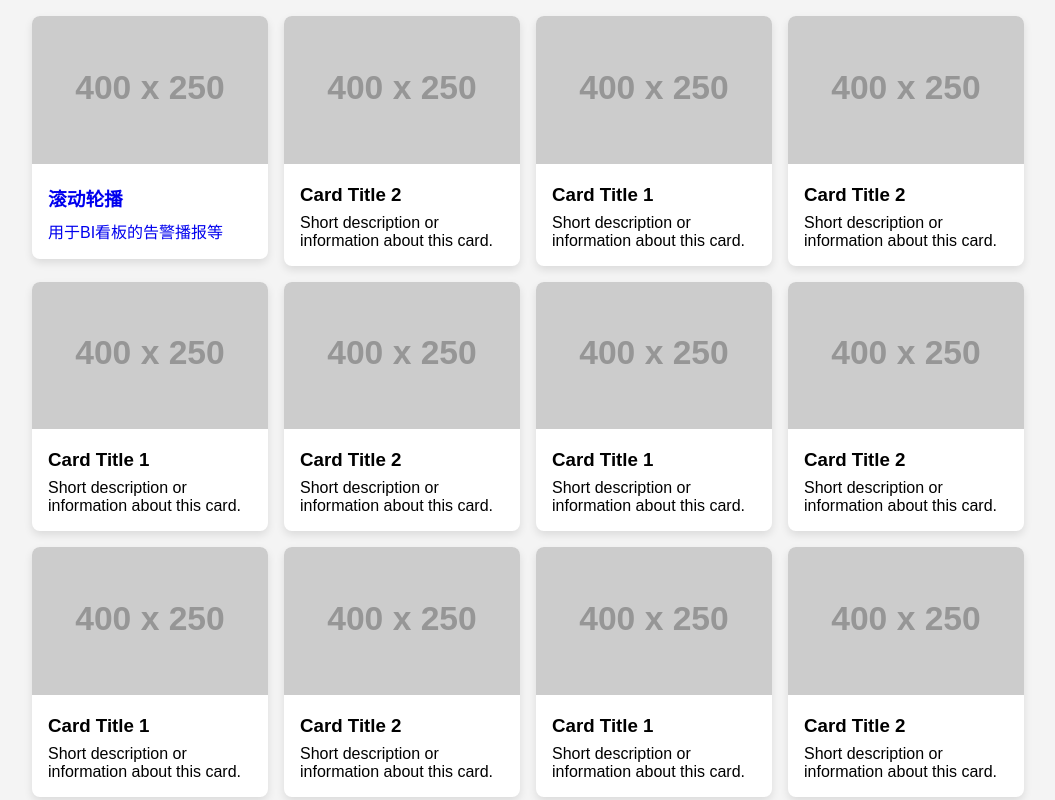
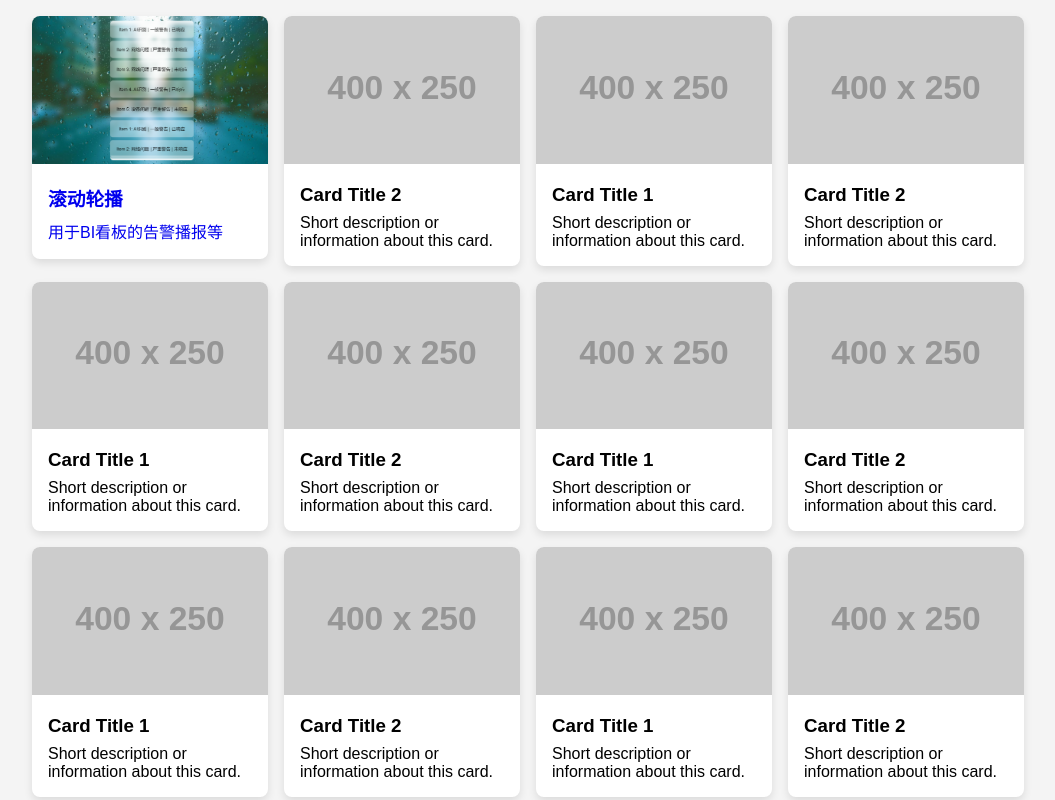
Before and after one commit to h-pl/demo, a plain HTML site: page index.html in a window 1280 px wide. Shown: the whole page, without its empty margins (112-1167 px from the left). Drawn offline with Linux system fonts and the light colour scheme; placeholder pictures from the web are drawn by us.

Commit message:
Update index.html add png

```diff
--- a/index.html
+++ b/index.html
@@ -151,7 +151,7 @@
         <!-- Cards with data-src for lazy loading -->
         <a href="https://h-pl.github.io/demo/%E6%BB%9A%E5%8A%A8%E8%BD%AE%E6%92%AD/" target="_blank">
         <div class="card" data-src="https://h-pl.github.io/demo/%E6%BB%9A%E5%8A%A8%E8%BD%AE%E6%92%AD/">
-            <img data-src="https://via.placeholder.com/400x250" alt="Card Image 1">
+            <img data-src="./homepg/gdlb.png" alt="Card Image 1">
             <div class="card-content">
                 <h3>滚动轮播</h3>
                 <p>用于BI看板的告警播报等</p>
```
